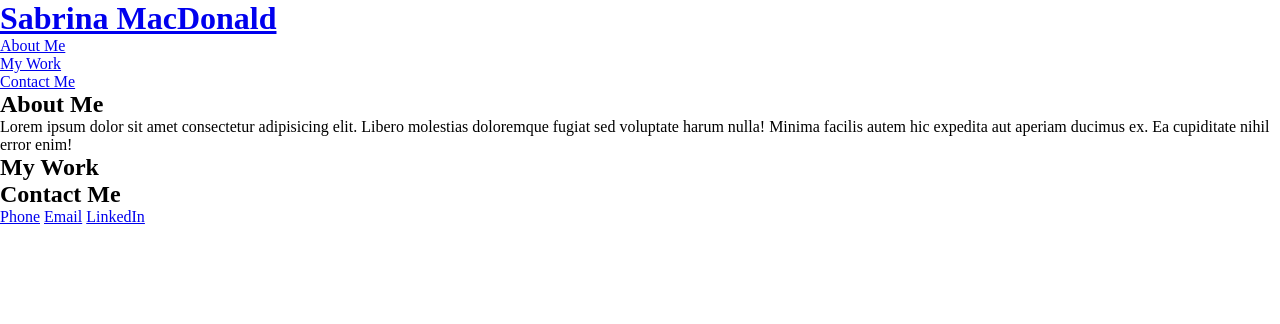
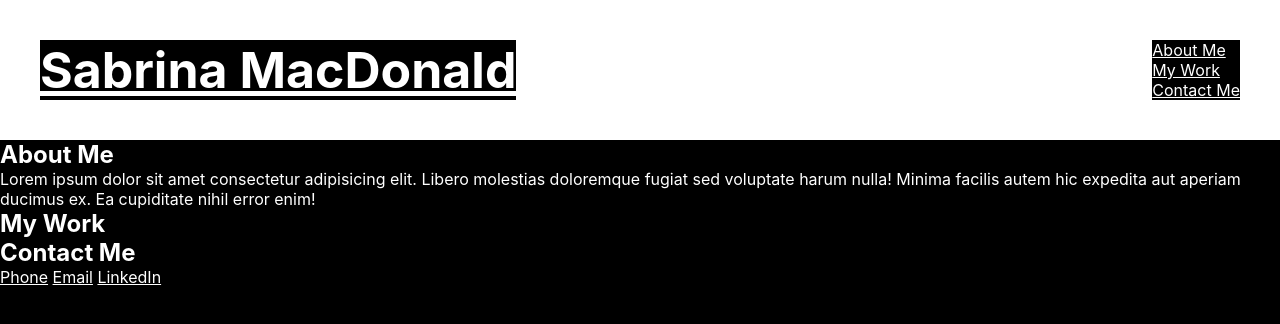
Before and after one commit to smacdonald97/second-is-the-best, a plain HTML site: page index.html in a window 1280 px wide. Drawn offline with Linux system fonts and the light colour scheme.

Commit message:
began styling the header and nav

```diff
--- a/assets/css/style.css
+++ b/assets/css/style.css
@@ -8,4 +8,30 @@
     margin: 0;
     padding: 0;
     box-sizing: border-box;
+    font-family: -apple-system, BlinkMacSystemFont, Segoe UI, 'Roboto', Oxygen, Ubuntu, Cantarell, 'Open Sans', 'Helvetica Neue', sans-serif;
+    color: var(--secondary-color);
+    background-color: var(--primary-color);
 }
+
+header {
+    padding: 40px 40px;
+    display: flex;
+    background-color: var(--secondary-color);
+    color: var(--tertiary-color);
+    justify-content: space-between;
+    flex-wrap: wrap;
+    position: sticky;
+}
+
+header h1 {
+    font-size: 50px;
+    font-weight: bold;
+}
+
+header nav {
+    display: flex;
+    flex-wrap: wrap;
+    justify-content: space-between;
+    align-items: center;
+    list-style: none;
+}
```
